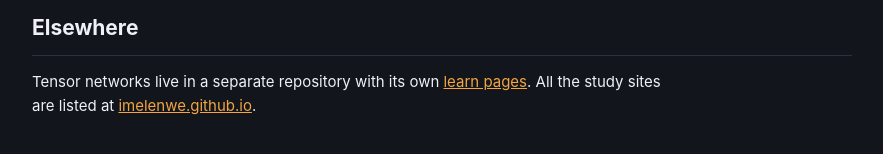
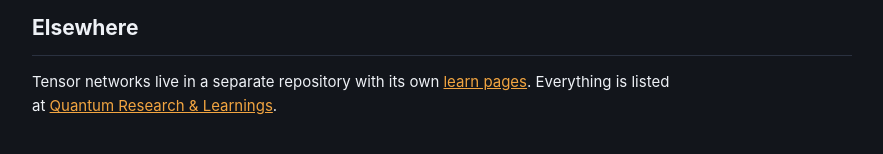
Before and after one commit to imelenwe/randomized-benchmarking, a plain HTML site: page learn/index.html in a window 1280 px wide. Shown: the part 2140-2294 px from the top of the page, without its empty margins (198-1081 px from the left). Drawn offline with Linux system fonts and the light colour scheme.

Commit message:
Learn index: link Quantum Research & Learnings
Co-Authored-By: Claude Opus 5.5 <noreply@anthropic.com>

```diff
--- a/learn/index.html
+++ b/learn/index.html
@@ -174,7 +174,7 @@
   </ul>
 
   <h2>Elsewhere</h2>
-  <p>Tensor networks live in a separate repository with its own <a href="https://imelenwe.github.io/tensor-networks/learn/">learn pages</a>. All the study sites are listed at <a href="https://imelenwe.github.io/">imelenwe.github.io</a>.</p>
+  <p>Tensor networks live in a separate repository with its own <a href="https://imelenwe.github.io/tensor-networks/learn/">learn pages</a>. Everything is listed at <a href="https://imelenwe.github.io/">Quantum Research &amp; Learnings</a>.</p>
 </div>
 </body>
 </html>
```
